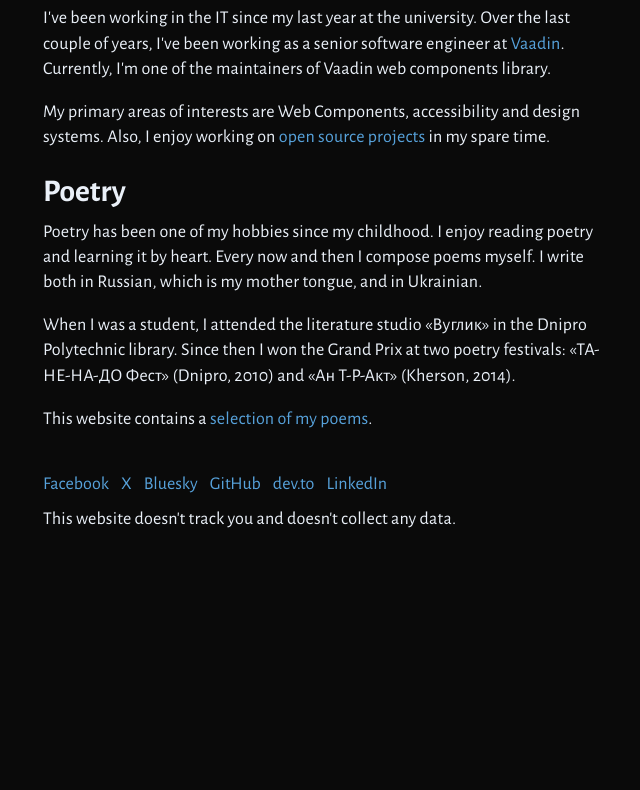
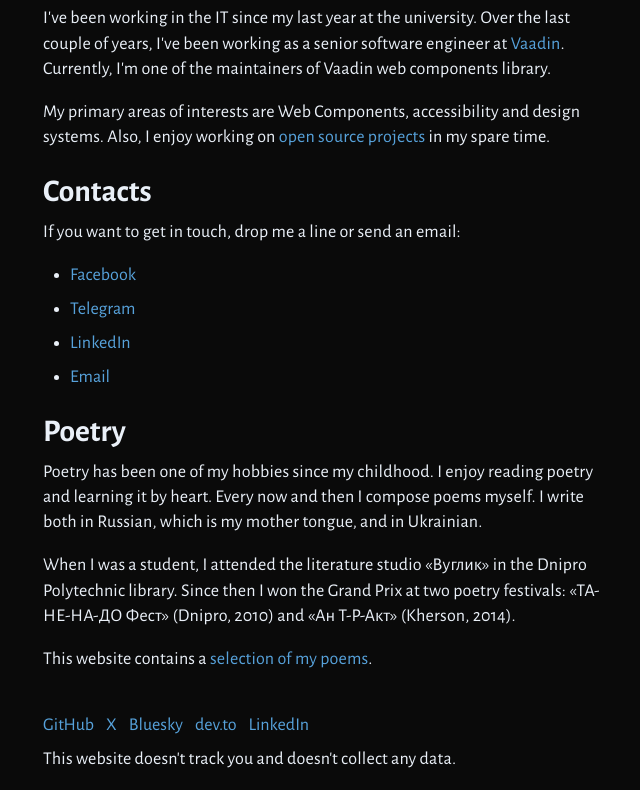
Before and after one commit to web-padawan/web-padawan.github.io, an Eleventy site: page source/site/about/index.njk in a window 1280 px wide. Shown: the part 698-1488 px from the top of the page, without its empty margins (75-715 px from the left). Before the commit the page ends 1248 px from the top, so only its background shows below. Built offline with nearby package versions, Linux system fonts and the light colour scheme; Eleventy itself is replaced by a stand-in of ours; files that its build step writes are made by us from their sources; what eleventy-plugin-embed-twitter would draw is missing.

Commit message:
Update About page, shorten links in footer

```diff
--- a/source/site/_includes/layouts/base.njk
+++ b/source/site/_includes/layouts/base.njk
@@ -49,10 +49,9 @@
 
       <footer class="footer">
         <ul class="social">
-          <li class="social__item"><a rel="noopener noreferrer" href="https://facebook.com/iamkulykov">Facebook</a></li>
+          <li class="social__item"><a rel="noopener noreferrer" href="https://github.com/web-padawan">GitHub</a></li>
           <li class="social__item"><a rel="noopener noreferrer" href="https://x.com/serhiikulykov">X</a></li>
           <li class="social__item"><a rel="noopener noreferrer" href="https://bsky.app/profile/iamkulykov.bsky.social">Bluesky</a></li>
-          <li class="social__item"><a rel="noopener noreferrer" href="https://github.com/web-padawan">GitHub</a></li>
           <li class="social__item"><a rel="noopener noreferrer" href="https://dev.to/webpadawan">dev.to</a></li>
           <li class="social__item"><a rel="noopener noreferrer" href="https://www.linkedin.com/in/iamkulykov/">LinkedIn</a></li>
         </ul>
--- a/source/site/about/index.njk
+++ b/source/site/about/index.njk
@@ -38,6 +38,19 @@
     </section>
 
     <section>
+      <h2>Contacts</h2>
+      <p>
+        If you want to get in touch, drop me a line or send an email:
+      </p>
+      <ul>
+        <li><a rel="noopener noreferrer" href="https://facebook.com/iamkulykov">Facebook</a></li>
+        <li><a rel="noopener noreferrer" href="https://t.me/iamkulykov">Telegram</a></li>
+        <li><a rel="noopener noreferrer" href="https://www.linkedin.com/in/iamkulykov/">LinkedIn</a></li>
+        <li><a rel="noopener noreferrer" href="mailto:iamkulykov@gmail.com">Email</a></li>
+      </ul>
+    </section>
+
+    <section>
       <h2>Poetry</h2>
 
       <p>
```
